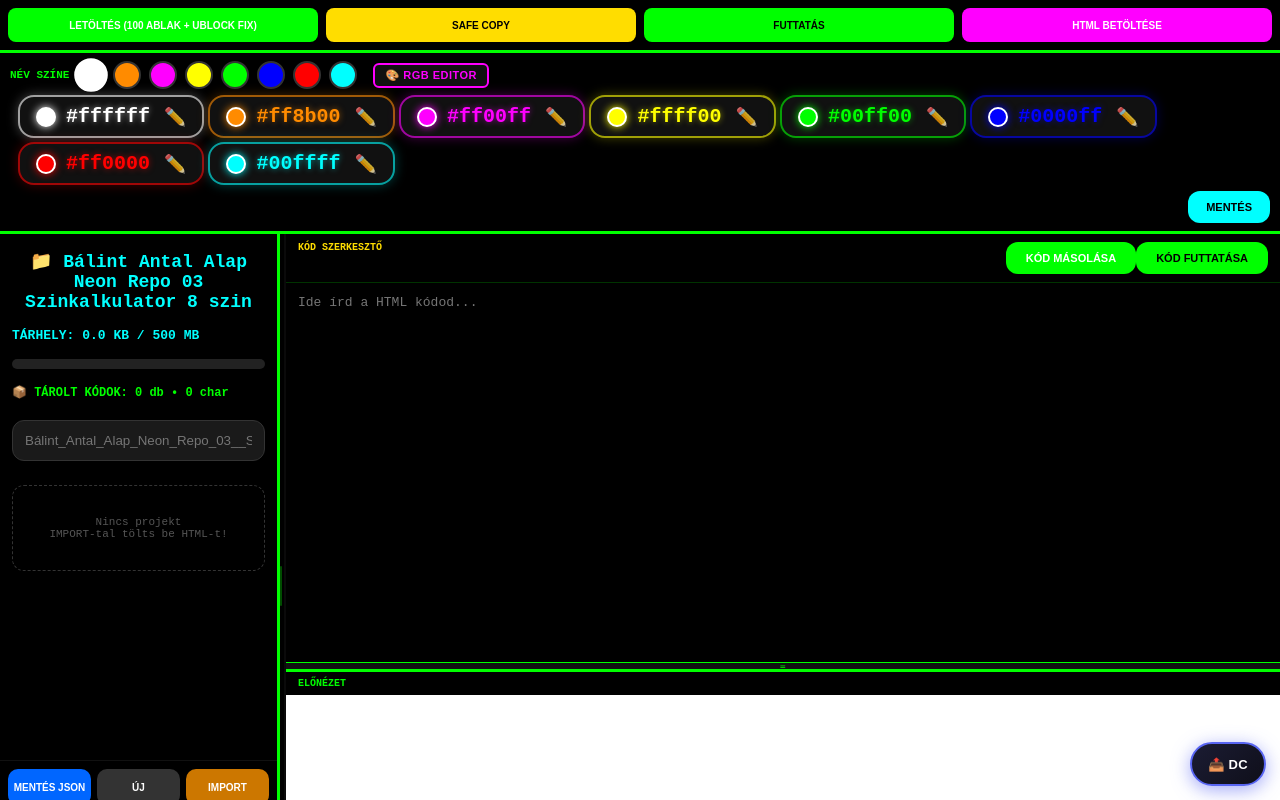
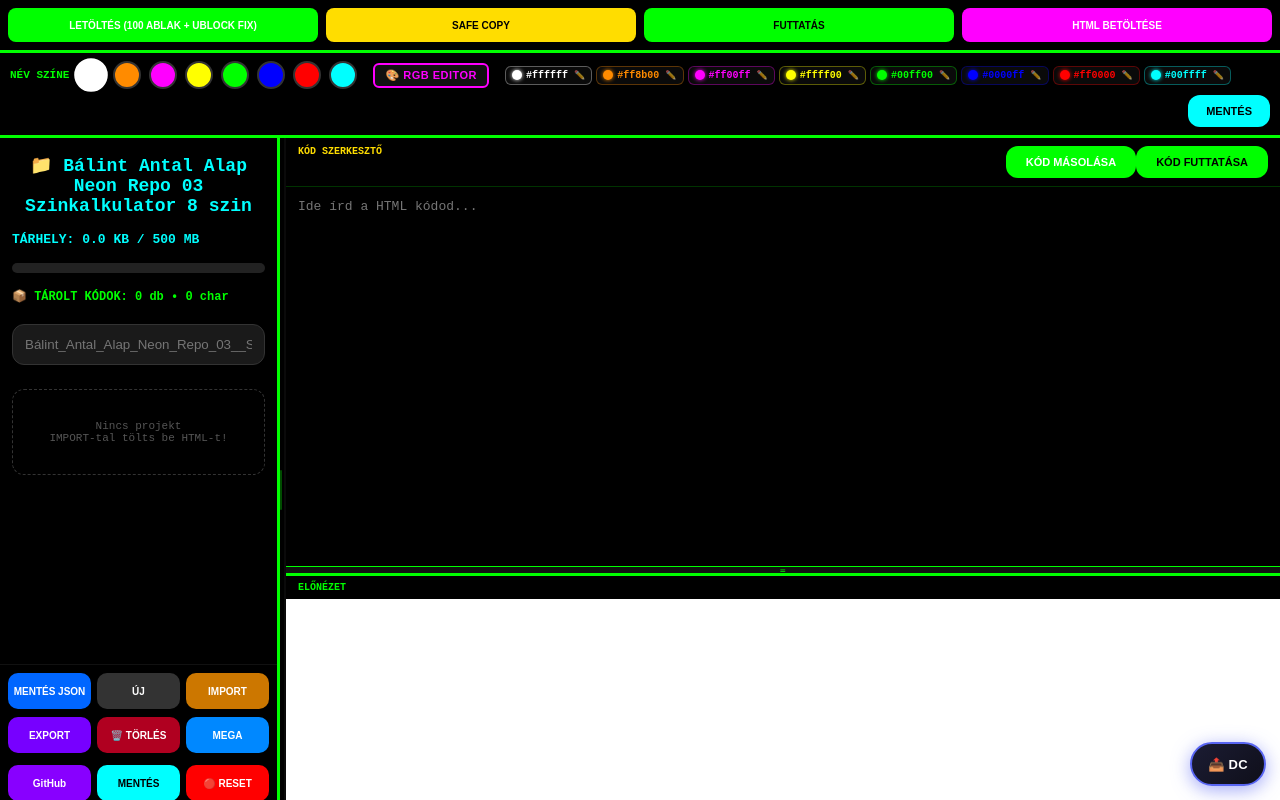
Before and after one commit to Securics08/REPO_Json_All, a plain HTML site: page index.html in a window 1280 px wide. Drawn offline with Linux system fonts and the light colour scheme.

```diff
--- a/index.html
+++ b/index.html
@@ -253,7 +253,7 @@ function exportMegaJSON(){
 </div>
 <div class="bottom-btns2">
 <button class="btn-s" style="background:#7700ff;color:#fff" onclick="exportAllJson()">EXPORT</button>
-<button class="btn-s" style="background:#661111;color:#ff6666" onclick="edgeMode()">⚠️ EDGE</button>
+<button class="btn-s" style="background:#b00020;color:#fff" onclick="deleteProject()">🗑️ TÖRLÉS</button>
 <button class="btn-s" style="background:#0088ff;color:#fff" onclick="window.open('https://mega.nz','_blank')">MEGA</button>
 </div>
 <div class="bottom-btns2">
@@ -606,20 +606,19 @@ function renderColorLegend(){
   let box=document.getElementById('colorLegend');
   if(!box) return;
   box.innerHTML='';
-  // FIX - DUPLA BADGE SOR
   PALETTE_8.forEach(function(hex){
     let item=document.createElement('div');
     let active=colorFilter===hex;
-    item.style.cssText='display:flex;align-items:center;gap:10px;background:#111;border:2px solid '+(active?hex:hex+'99')+';border-width:'+(active?'4px':'2px')+';border-radius:16px;padding:8px 16px;cursor:pointer;box-shadow:0 0 12px '+hex+'44;';
+    item.style.cssText='display:flex;align-items:center;gap:4px;background:#0a0a0a;border:1px solid '+(active?hex:hex+'55')+';border-width:'+(active?'2px':'1px')+';border-radius:6px;padding:3px 6px;cursor:pointer;';
     let cnt=projects.filter(function(p){ return nearestPaletteColor(p.color)===hex; }).length;
     let dot=document.createElement('span');
-    dot.style.cssText='width:20px;height:20px;border-radius:50%;background:'+hex+';box-shadow:0 0 8px '+hex+';flex-shrink:0;display:inline-block;border:2px solid #fff;';
+    dot.style.cssText='width:10px;height:10px;border-radius:50%;background:'+hex+';box-shadow:0 0 4px '+hex+';flex-shrink:0;display:inline-block;';
     let label=document.createElement('span');
-    label.style.cssText='font-size:20px;color:'+hex+';font-weight:800;white-space:nowrap;text-shadow:0 0 6px '+hex+'88;';
+    label.style.cssText='font-size:10px;color:'+hex+';font-weight:bold;white-space:nowrap;';
     label.textContent=(colorLabels[hex]||hex)+(cnt>0?' ('+cnt+')':'');
     let edit=document.createElement('span');
     edit.textContent='✏️';
-    edit.style.cssText='font-size:18px;opacity:.8;margin-left:4px;';
+    edit.style.cssText='font-size:9px;opacity:.6;margin-left:2px;';
     edit.onclick=function(ev){
       ev.stopPropagation();
       let val=prompt('Címke ehhez a színhez ('+hex+'):', colorLabels[hex]||'');
```
